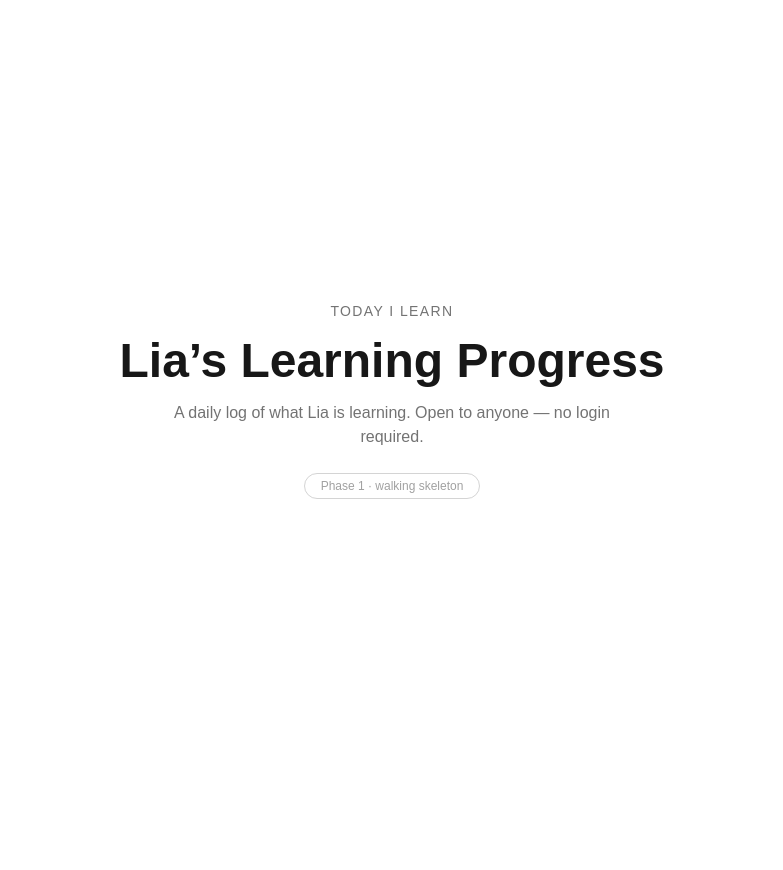
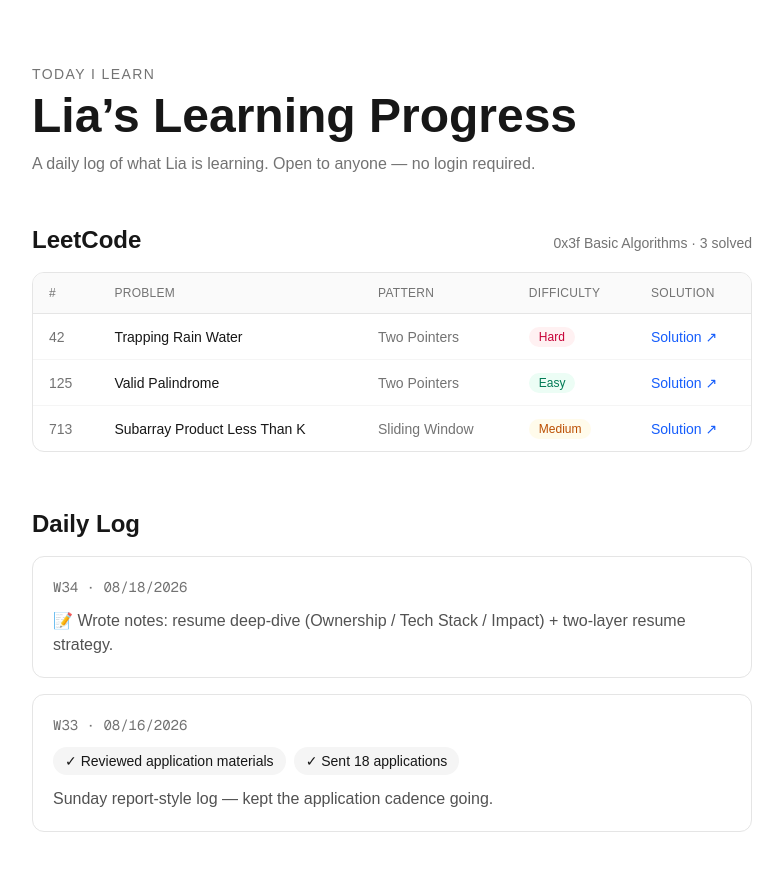
Before and after one commit to patelinadev/lia-til, a Next.js app in the folder web/: page / in a window 1280 px wide. Shown: the top 870 px of the page, without its empty margins (248-1031 px from the left). Before the commit the page ends 800 px from the top, so only its background shows below. Built offline with nearby package versions, Linux system fonts and the light colour scheme.

Commit message:
feat(content): add JSON content model + render LeetCode table & daily log (P1S2 seed)

```diff
--- a/web/app/page.tsx
+++ b/web/app/page.tsx
@@ -1,16 +1,138 @@
+import { getLeetcode, getLog, problemUrl, type Difficulty } from "@/lib/content";
+
+const DIFFICULTY_STYLES: Record<Difficulty, string> = {
+  Easy: "bg-emerald-50 text-emerald-700 dark:bg-emerald-950 dark:text-emerald-400",
+  Medium: "bg-amber-50 text-amber-700 dark:bg-amber-950 dark:text-amber-400",
+  Hard: "bg-rose-50 text-rose-700 dark:bg-rose-950 dark:text-rose-400",
+};
+
+function formatDate(iso: string): string {
+  const [y, m, d] = iso.split("-");
+  return `${m}/${d}/${y}`;
+}
+
 export default function Home() {
+  const { track, trackUrl, problems } = getLeetcode();
+  const log = getLog();
+
   return (
-    <main className="flex flex-1 flex-col items-center justify-center gap-4 px-6 text-center">
+    <main className="mx-auto w-full max-w-3xl px-6 py-12 sm:py-16">
+      <header className="mb-12">
         <p className="text-sm font-medium uppercase tracking-widest text-neutral-500">
           Today I Learn
         </p>
-      <h1 className="text-4xl font-bold sm:text-5xl">Lia&rsquo;s Learning Progress</h1>
-      <p className="max-w-md text-neutral-500">
+        <h1 className="mt-2 text-4xl font-bold sm:text-5xl">
+          Lia&rsquo;s Learning Progress
+        </h1>
+        <p className="mt-3 max-w-xl text-neutral-500">
           A daily log of what Lia is learning. Open to anyone &mdash; no login required.
         </p>
-      <p className="mt-2 rounded-full border border-neutral-300 px-4 py-1 text-xs text-neutral-400 dark:border-neutral-700">
-        Phase 1 · walking skeleton
+      </header>
+
+      {/* ---------- LeetCode ---------- */}
+      <section className="mb-14">
+        <div className="mb-4 flex items-baseline justify-between gap-3">
+          <h2 className="text-2xl font-semibold">LeetCode</h2>
+          <p className="text-sm text-neutral-500">
+            <a href={trackUrl} className="hover:underline" target="_blank" rel="noopener noreferrer">
+              {track}
+            </a>{" "}
+            &middot; {problems.length} solved
           </p>
+        </div>
+
+        <div className="overflow-x-auto rounded-xl border border-neutral-200 dark:border-neutral-800">
+          <table className="w-full border-collapse text-sm">
+            <thead>
+              <tr className="border-b border-neutral-200 bg-neutral-50 text-left text-xs uppercase tracking-wide text-neutral-500 dark:border-neutral-800 dark:bg-neutral-900">
+                <th className="px-4 py-3 font-medium">#</th>
+                <th className="px-4 py-3 font-medium">Problem</th>
+                <th className="px-4 py-3 font-medium">Pattern</th>
+                <th className="px-4 py-3 font-medium">Difficulty</th>
+                <th className="px-4 py-3 font-medium">Solution</th>
+              </tr>
+            </thead>
+            <tbody>
+              {problems.map((p) => (
+                <tr
+                  key={p.id}
+                  className="border-b border-neutral-100 last:border-0 dark:border-neutral-900"
+                >
+                  <td className="px-4 py-3 tabular-nums text-neutral-500">{p.id}</td>
+                  <td className="px-4 py-3 font-medium">
+                    <a
+                      href={problemUrl(p.slug)}
+                      className="hover:underline"
+                      target="_blank"
+                      rel="noopener noreferrer"
+                    >
+                      {p.title}
+                    </a>
+                  </td>
+                  <td className="px-4 py-3 text-neutral-500">{p.pattern}</td>
+                  <td className="px-4 py-3">
+                    <span
+                      className={`inline-block rounded-full px-2.5 py-0.5 text-xs font-medium ${DIFFICULTY_STYLES[p.difficulty]}`}
+                    >
+                      {p.difficulty}
+                    </span>
+                  </td>
+                  <td className="px-4 py-3">
+                    <a
+                      href={p.solutionUrl}
+                      className="text-blue-600 hover:underline dark:text-blue-400"
+                      target="_blank"
+                      rel="noopener noreferrer"
+                    >
+                      Solution &#8599;
+                    </a>
+                  </td>
+                </tr>
+              ))}
+            </tbody>
+          </table>
+        </div>
+      </section>
+
+      {/* ---------- Daily Log ---------- */}
+      <section>
+        <h2 className="mb-4 text-2xl font-semibold">Daily Log</h2>
+        <ol className="space-y-4">
+          {log.map((entry) => (
+            <li
+              key={entry.date}
+              className="rounded-xl border border-neutral-200 p-5 dark:border-neutral-800"
+            >
+              <p className="font-mono text-sm text-neutral-500">
+                {entry.week} &middot; {formatDate(entry.date)}
+              </p>
+
+              {entry.done.length > 0 && (
+                <ul className="mt-3 flex flex-wrap gap-2">
+                  {entry.done.map((item) => (
+                    <li
+                      key={item}
+                      className="rounded-full bg-neutral-100 px-3 py-1 text-sm dark:bg-neutral-900"
+                    >
+                      &#10003; {item}
+                    </li>
+                  ))}
+                </ul>
+              )}
+
+              {entry.summary && (
+                <p className="mt-3 text-neutral-600 dark:text-neutral-400">{entry.summary}</p>
+              )}
+
+              {entry.note && (
+                <p className="mt-3 text-neutral-600 dark:text-neutral-400">
+                  &#128221; {entry.note}
+                </p>
+              )}
+            </li>
+          ))}
+        </ol>
+      </section>
     </main>
   );
 }
--- /dev/null
+++ b/web/content/leetcode.json
@@ -0,0 +1,34 @@
+{
+  "track": "0x3f Basic Algorithms",
+  "trackUrl": "https://space.bilibili.com/206214/channel/collectiondetail?sid=842776",
+  "updatedAt": "2026-08-19",
+  "problems": [
+    {
+      "id": 42,
+      "slug": "trapping-rain-water",
+      "title": "Trapping Rain Water",
+      "pattern": "Two Pointers",
+      "ep": 2,
+      "difficulty": "Hard",
+      "solutionUrl": "https://leetcode.com/problems/trapping-rain-water/solutions/8443625/lc-42-trapping-rain-water-by-l2c255-tu63/"
+    },
+    {
+      "id": 125,
+      "slug": "valid-palindrome",
+      "title": "Valid Palindrome",
+      "pattern": "Two Pointers",
+      "ep": 2,
+      "difficulty": "Easy",
+      "solutionUrl": "https://leetcode.com/problems/valid-palindrome/solutions/8451668/two-pointers-with-in-place-skipping-by-l-rkgb/"
+    },
+    {
+      "id": 713,
+      "slug": "subarray-product-less-than-k",
+      "title": "Subarray Product Less Than K",
+      "pattern": "Sliding Window",
+      "ep": 3,
+      "difficulty": "Medium",
+      "solutionUrl": "https://leetcode.com/problems/subarray-product-less-than-k/solutions/8453659/lc-713-subarray-product-less-than-k-slid-uxpn/"
+    }
+  ]
+}
--- /dev/null
+++ b/web/content/log/2026-08-16.json
@@ -0,0 +1,7 @@
+{
+  "date": "2026-08-16",
+  "week": "W33",
+  "done": ["Reviewed application materials", "Sent 18 applications"],
+  "summary": "Sunday report-style log — kept the application cadence going.",
+  "note": null
+}
--- /dev/null
+++ b/web/content/log/2026-08-18.json
@@ -0,0 +1,7 @@
+{
+  "date": "2026-08-18",
+  "week": "W34",
+  "done": [],
+  "summary": null,
+  "note": "Wrote notes: resume deep-dive (Ownership / Tech Stack / Impact) + two-layer resume strategy."
+}
--- /dev/null
+++ b/web/lib/content.ts
@@ -0,0 +1,58 @@
+import fs from "node:fs";
+import path from "node:path";
+import leetcodeData from "@/content/leetcode.json";
+
+export type Difficulty = "Easy" | "Medium" | "Hard";
+
+export type Problem = {
+  id: number;
+  slug: string;
+  title: string;
+  pattern: string;
+  ep: number;
+  difficulty: Difficulty;
+  solutionUrl: string;
+};
+
+export type LeetcodeContent = {
+  track: string;
+  trackUrl: string;
+  updatedAt: string;
+  problems: Problem[];
+};
+
+export type LogEntry = {
+  /** ISO date, YYYY-MM-DD */
+  date: string;
+  /** ISO week label, e.g. "W34" */
+  week: string;
+  /** Checked-off items for the day */
+  done: string[];
+  /** One-line completion summary (Lia writes this); null if none */
+  summary: string | null;
+  /** One-line summary of a notes day (from Obsidian); null if none */
+  note: string | null;
+};
+
+/** LeetCode problems, sorted by episode order then problem number. */
+export function getLeetcode(): LeetcodeContent {
+  const data = leetcodeData as LeetcodeContent;
+  const problems = [...data.problems].sort((a, b) => a.ep - b.ep || a.id - b.id);
+  return { ...data, problems };
+}
+
+/** The public problem-page URL, derived from the solution URL's slug. */
+export function problemUrl(slug: string): string {
+  return `https://leetcode.com/problems/${slug}/`;
+}
+
+const LOG_DIR = path.join(process.cwd(), "content", "log");
+
+/** Daily log entries, newest first. Read from content/log/*.json at build time. */
+export function getLog(): LogEntry[] {
+  const files = fs.readdirSync(LOG_DIR).filter((f) => f.endsWith(".json"));
+  const entries = files.map(
+    (f) => JSON.parse(fs.readFileSync(path.join(LOG_DIR, f), "utf8")) as LogEntry,
+  );
+  return entries.sort((a, b) => b.date.localeCompare(a.date));
+}
```
Lines whose indentation alone changed are shown as unchanged.
